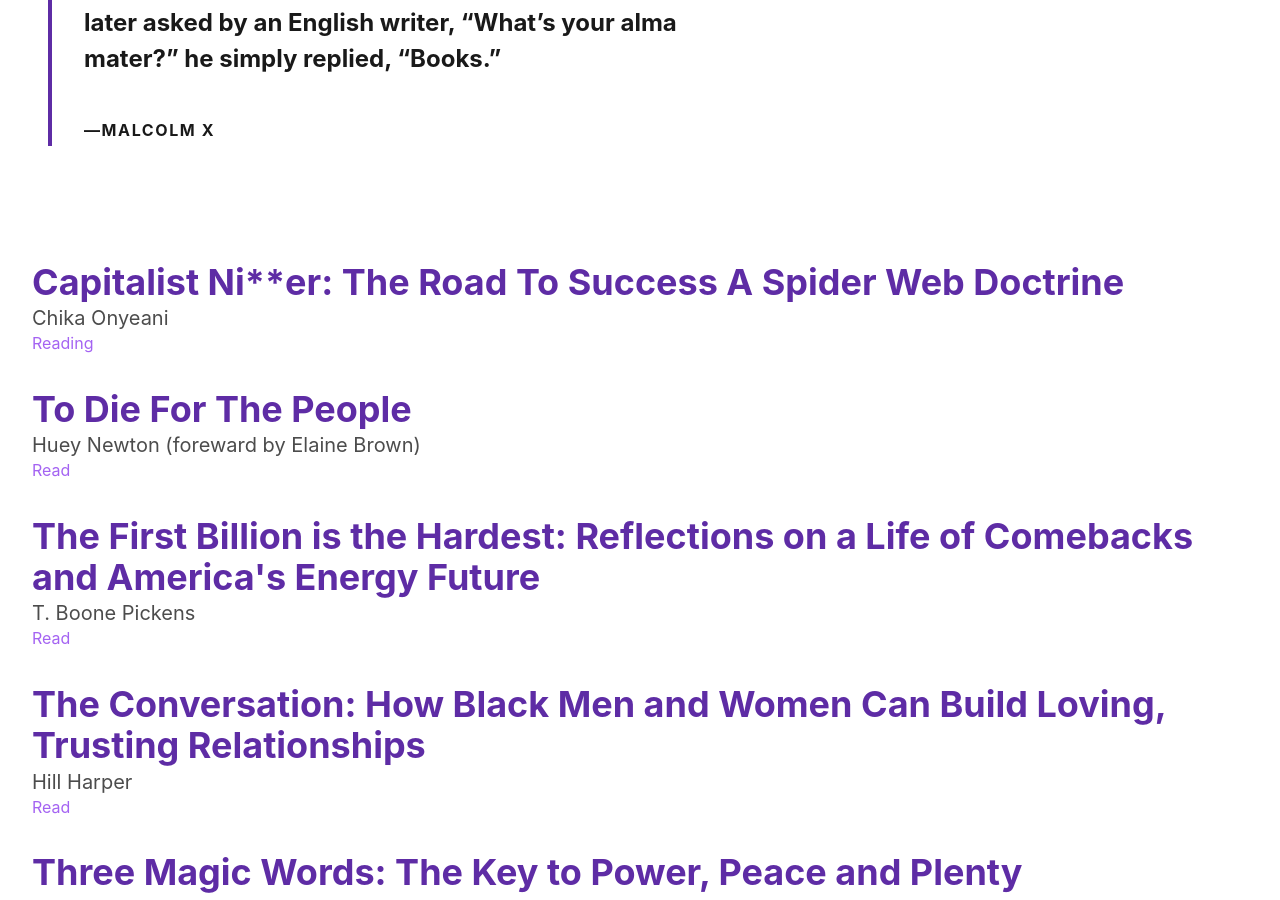
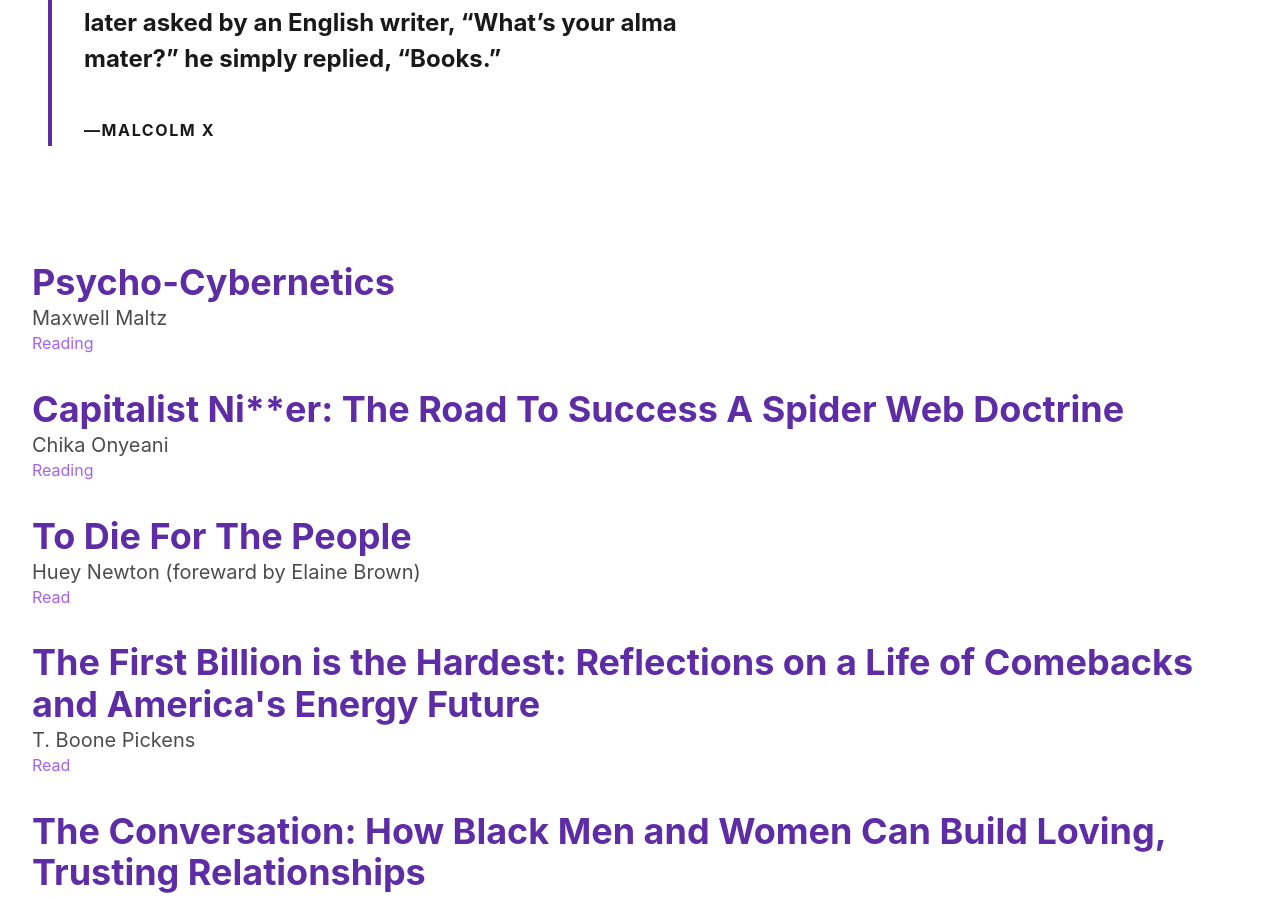
Before and after one commit to bennettchidoro/bc3209.github.io, a Jekyll site: the page built from _pages/books.html, in a window 1280 px wide and 900 px high, scrolled down 744 px. Built offline with Jekyll 4.4.1, drawn with Linux system fonts in a browser that asks for light colours; nearby versions of some CDN libraries.

Commit message:
add new book

```diff
--- a/_data/books.json
+++ b/_data/books.json
@@ -1,4 +1,9 @@
 [
+  {
+    "title": "Psycho-Cybernetics",
+    "author":"Maxwell Maltz",
+    "status": "Reading",
+  },
   {
     "title": "Capitalist Ni**er: The Road To Success A Spider Web Doctrine",
     "author": "Chika Onyeani",
```
